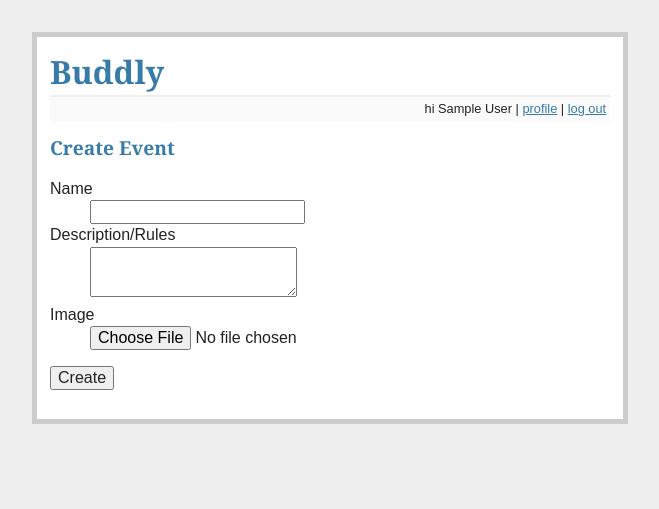
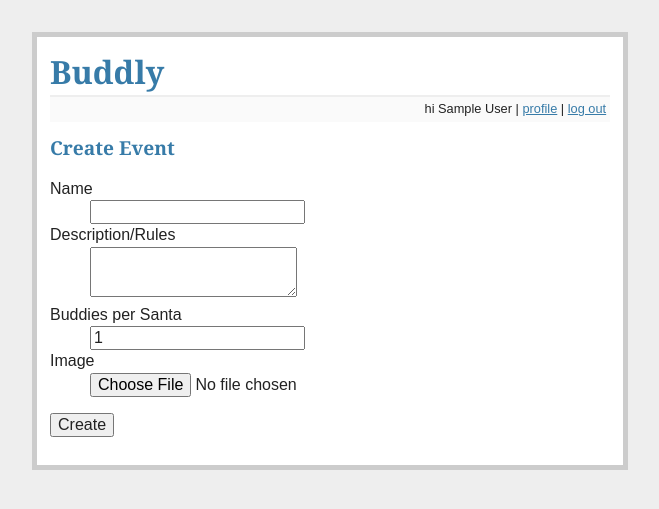
Before and after one commit to asiderop/buddly, a Flask app: page /event/ in a window 1280 px wide. Shown: the top 509 px of the page, without its empty margins (310-969 px from the left). Run offline with Flask 2, Linux system fonts and the light colour scheme; the visitor is signed in with stand-in values (Sample User, id 1); parts of the project's set-up code (start-up, migrations or seed data) failed here and were passed over; some libraries are stand-ins or nearby versions.

Commit message:
add num_buddies to forms

```diff
--- a/buddly/templates/event-create.html
+++ b/buddly/templates/event-create.html
@@ -11,6 +11,7 @@
     {{ form.hidden_tag() }}
     {{ render_field(form.name) }}
     {{ render_field(form.description) }}
+    {{ render_field(form.num_buddies) }}
     {{ render_field(form.image) }}
   </dl>
   <p><input type="submit" value="Create">
--- a/buddly/templates/event-details.html
+++ b/buddly/templates/event-details.html
@@ -15,6 +15,7 @@
     {{ form.hidden_tag() }}
     {{ render_field(form.name) }}
     {{ render_field(form.description) }}
+    {{ render_field(form.num_buddies) }}
     {{ render_field(form.image) }}
   </dl>
   <p>Start Time: {{ event.date }}</p>
```
